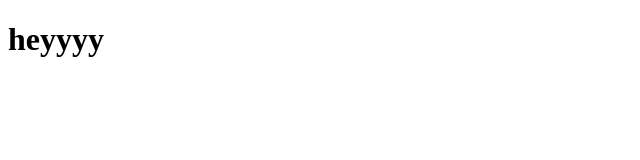
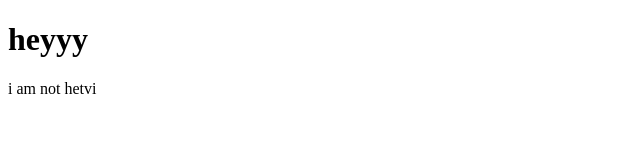
Before and after one commit to hetvighadushiya/dhrumil99, a plain HTML site: page index.html in a window 1280 px wide. Shown: the whole page, without its empty margins (0-640 px from the left). Drawn offline with Linux system fonts and the light colour scheme.

Commit message:
hetvi choti

```diff
--- a/index.html
+++ b/index.html
@@ -6,6 +6,7 @@
     <title>Document</title>
 </head>
 <body>
-    <h1>heyyyy</h1>
+    <h1>heyyy</h1>
+    <p>i am not hetvi</p>
 </body>
 </html>
```
